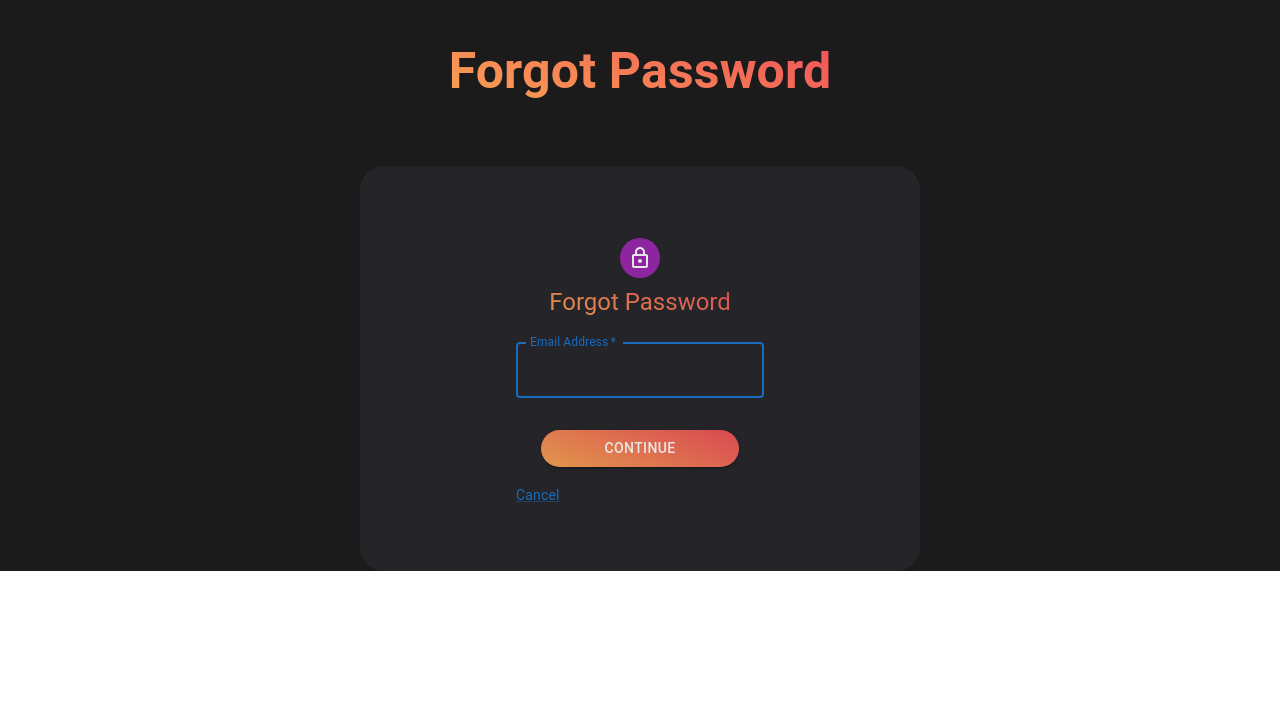
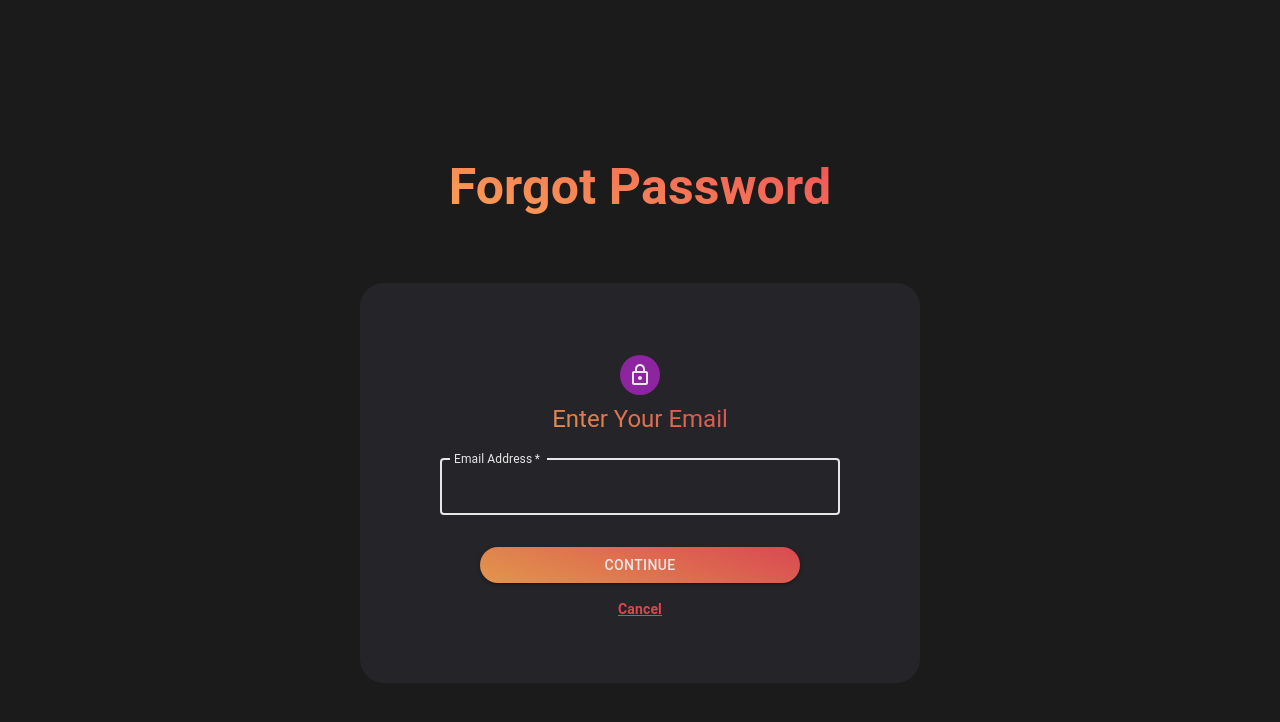
Before and after one commit to irarayzelji2002/decoraition-backend, a React (Create React App) app: page /forgot in a window 1280 px wide. Shown: the top 722 px of the page. Built offline with nearby package versions, Linux system fonts and the light colour scheme.

Commit message:
updated forgot password layout

```diff
--- a/src/components/forgotPass1.js
+++ b/src/components/forgotPass1.js
@@ -12,6 +12,7 @@ import LockOutlinedIcon from "@mui/icons-material/LockOutlined";
 import Typography from "@mui/material/Typography";
 import Container from "@mui/material/Container";
 import { createTheme, ThemeProvider } from "@mui/material/styles";
+import "../css/registerModal.css";
 import Password from "./passInput";
 
 // TODO remove, this demo shouldn't need to reset the theme.
@@ -44,7 +45,7 @@ export default function ForgotPass1() {
             <LockOutlinedIcon />
           </Avatar>
           <Typography component="h1" variant="h5">
-            Forgot Password
+            Enter Your Email
           </Typography>
           <Box
             component="form"
@@ -61,6 +62,27 @@ export default function ForgotPass1() {
               name="emailadd"
               autoComplete="emailadd"
               autoFocus
+              className="email-field"
+              sx={{
+                input: { color: "white" },
+                "& label": { color: "white" }, // Set the label color to white
+                "& label.Mui-focused": { color: "white" }, // Ensure label remains white when focused
+                "& .MuiOutlinedInput-root": {
+                  "& fieldset": {
+                    borderColor: "white",
+                  },
+                  "&:hover fieldset": {
+                    borderColor: "white",
+                  },
+                  "&.Mui-focused fieldset": {
+                    borderColor: "white",
+                  },
+                },
+                "& .MuiFormHelperText-root": {
+                  color: "white",
+                },
+                width: "400px",
+              }}
             />
             <br></br>
             <center>
@@ -77,7 +99,7 @@ export default function ForgotPass1() {
 
             <Grid container>
               <Grid item xs>
-                <Link href="#" variant="body2">
+                <Link href="#" variant="body2" className="cancel-link">
                   Cancel
                 </Link>
               </Grid>
--- a/src/css/registerModal.css
+++ b/src/css/registerModal.css
@@ -1,5 +1,5 @@
 body,
-html,
+,
 .App {
   height: fit-content;
 }
@@ -31,12 +31,22 @@ h5 {
   background-color: #27262c;
   opacity: 0.9;
   width: 560px;
+  max-width: 90%;
   height: fit-content;
   border-radius: 24px;
-  max-width: 90%;
+  padding-bottom: 64px;
+
 }
 .signIn {
   background-image: linear-gradient(20deg, #faa653, #f04f59);
   border-radius: 20px !important;
   width: 80% !important;
 }
+.cancel-link {
+  color: #ef4f56 !important;
+  text-align: center;
+  display: block;
+  margin-top: 16px;
+  font-weight: bold !important;
+  text-decoration-color: #ef4f56 !important;
+}
```
